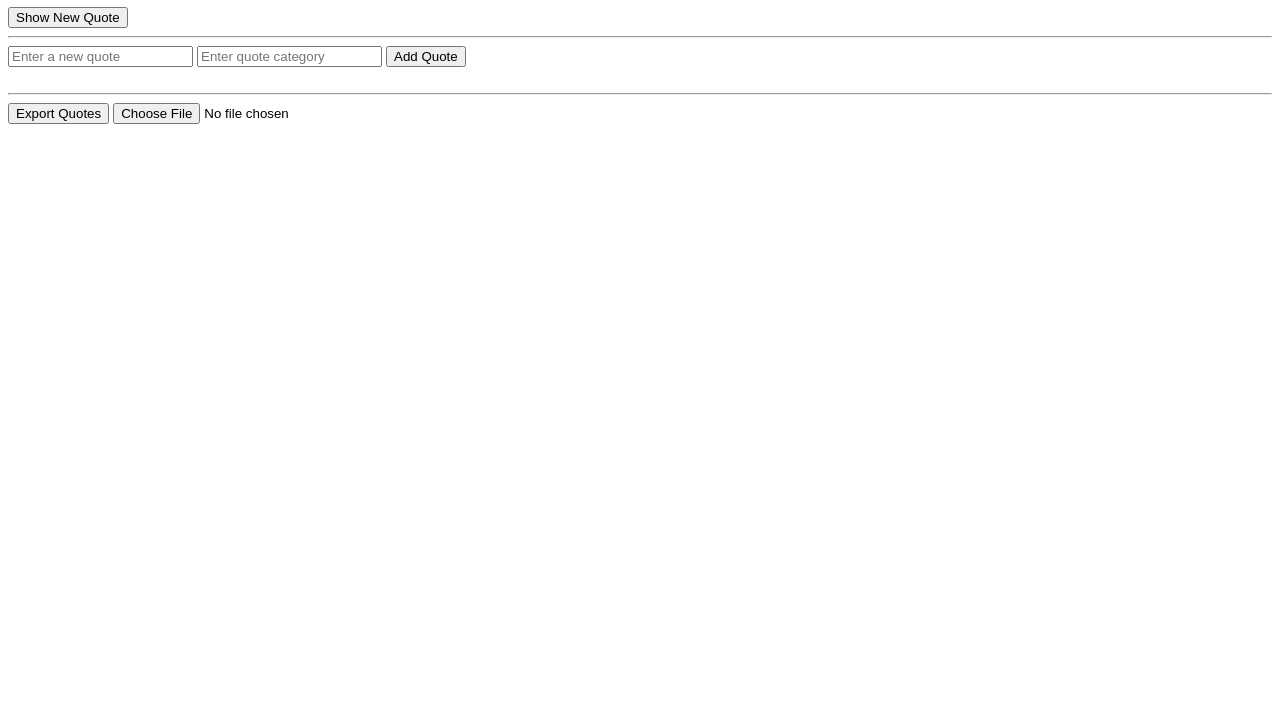
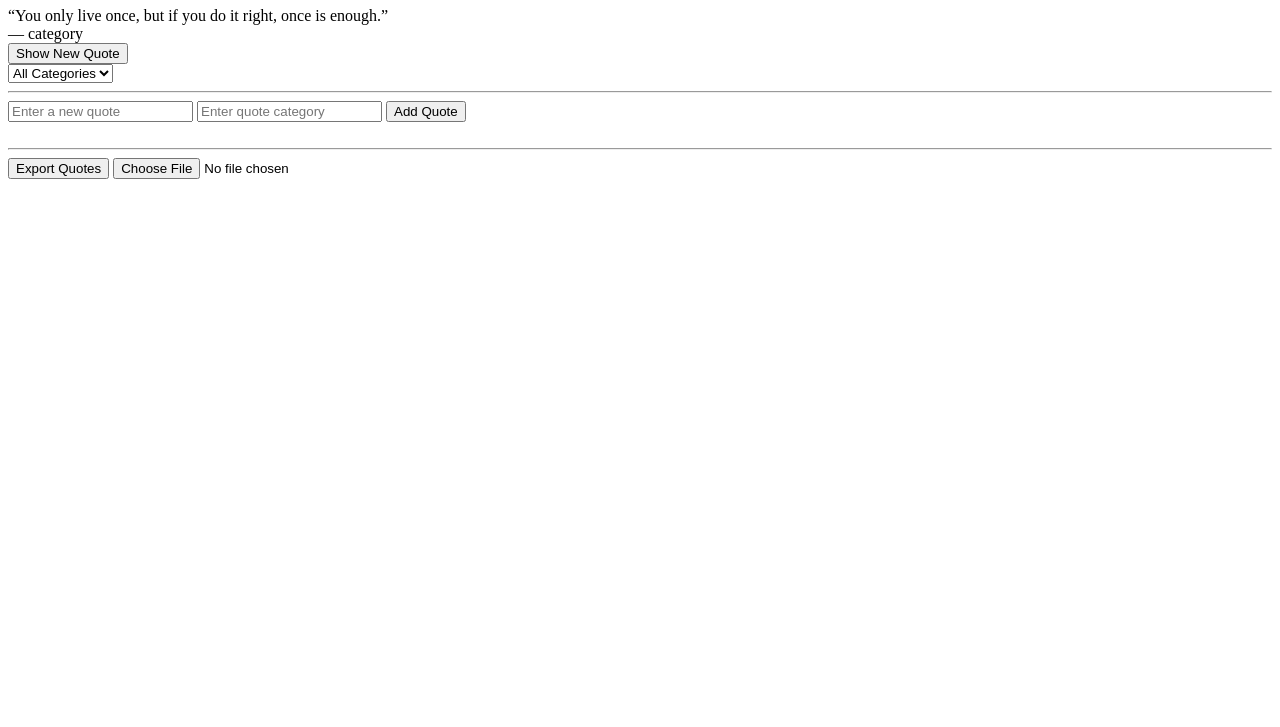
Before and after one commit to AhmedEssam0271/alx_fe_javascript, a plain HTML site: page dom-manipulation/index.html in a window 1280 px wide. Shown: the part 73-800 px from the top of the page. Drawn offline with Linux system fonts and the light colour scheme.

Commit message:
2. Creating a Dynamic Content Filtering System Using Web Storage and JSON

```diff
--- a/dom-manipulation/index.html
+++ b/dom-manipulation/index.html
@@ -1,8 +1,8 @@
 <!DOCTYPE html>
 <html lang="en">
 <head>
-    <meta charset="UTF-8" />
-    <meta name="viewport" content="width=device-width, initial-scale=1.0" />
+    <meta charset="UTF-8">
+    <meta name="viewport" content="width=device-width, initial-scale=1.0">
     <title>Dynamic Quote Generator</title>
 </head>
 <body>
@@ -11,14 +11,13 @@
     <div id="category"></div>
     <button id="newQuote">Show New Quote</button>
     <br />
+    <select id="categoryFilter" onchange="filterQuotes()">
+        <option value="all">All Categories</option>
+    </select>
     <hr />
     <div id="createAddQuoteFormChilde">
         <input id="newQuoteText" type="text" placeholder="Enter a new quote" />
-      <input
-        id="newQuoteCategory"
-        type="text"
-        placeholder="Enter quote category"
-      />
+        <input id="newQuoteCategory" type="text" placeholder="Enter quote category" />
         <button onclick="addQuotes()">Add Quote</button>
     </div>
     <br />
--- a/dom-manipulation/script.js
+++ b/dom-manipulation/script.js
@@ -21,127 +21,127 @@ let quotes = JSON.parse(localStorage.getItem("quotes")) || [
   },
   {
     text: "“You can't live your life for other people. You've got to do what's right for you, even if it hurts some people you love.”",
-    category: "— Nicholas Sparks",
+    category: "— category",
   },
   {
     text: "“Nothing is impossible, the word itself says 'I'm possible'!”",
-    category: "— Audrey Hepburn",
+    category: "— category",
   },
   {
     text: "“Live as if you were to die tomorrow. Learn as if you were to live forever.”",
-    category: "— Mahatma Gandhi",
+    category: "— category",
   },
   {
     text: "“The future belongs to those who believe in the beauty of their dreams.”",
-    category: "— Eleanor Roosevelt",
+    category: "— category",
   },
   {
     text: "“Be the change that you wish to see in the world.”",
-    category: "— Mahatma Gandhi",
+    category: "— category",
   },
   {
     text: "“No amount of regretting can change the past, and no amount of worrying can change the future.”",
-    category: "— Roy T. Bennett",
+    category: "— category",
   },
   {
     text: "“Take responsibility of your own happiness, never put it in other people’s hands.”",
-    category: "— Roy T. Bennett",
+    category: "— category",
   },
   {
     text: "“Life is about accepting the challenges along the way, choosing to keep moving forward, and savoring the journey.”",
-    category: "— Roy T. Bennett",
+    category: "— category",
   },
   {
     text: "“A random act of kindness, no matter how small, can make a tremendous impact on someone else's life.”",
-    category: "— Roy T. Bennett",
+    category: "— category",
   },
   {
     text: "“Though nobody can go back and make a new beginning, Anyone can start over and make a new ending.”",
-    category: "— Chico Xavier",
+    category: "— category",
   },
   {
     text: "“You see things; you say, 'Why?' But I dream things that never were; and I say 'Why not?”",
-    category: "— George Bernard Shaw",
+    category: "— category",
   },
   {
     text: "“Happiness is only real when shared”",
-    category: "— Jon Krakauer",
+    category: "— category",
   },
   {
     text: "“You never change your life until you step out of your comfort zone; change begins at the end of your comfort zone.”",
-    category: "— Roy T. Bennett",
+    category: "— category",
   },
   {
     text: "“Stop comparing yourself to other people, just choose to be happy and live your own life.”",
-    category: "— Roy T. Bennett",
+    category: "— category",
   },
   {
     text: "“Wanting to be someone else is a waste of the person you are.”",
-    category: "— Marilyn Monroe",
+    category: "— category",
   },
   {
     text: "“Incredible change happens in your life when you decide to take control of what you do have power over instead of craving control over what you don't.”",
-    category: "— Steve Maraboli",
+    category: "— category",
   },
   {
     text: "“Courage isn't having the strength to go on - it is going on when you don't have strength.”",
-    category: "— Napoleon Bonaparte",
+    category: "— category",
   },
   {
     text: "“The unhappiest people in this world, are those who care the most about what other people think.”",
-    category: "— C. JoyBell C.",
+    category: "— category",
   },
   {
     text: "“I am a part of all that I have met.”",
-    category: "— Alfred Tennyson",
+    category: "— category",
   },
   {
     text: "“Earth provides enough to satisfy every man's needs, but not every man's greed.”",
-    category: "— Mahatma Gandhi",
+    category: "— category",
   },
   {
     text: "“It’s your life; you don’t need someone’s permission to live the life you want. Be brave to live from your heart.”",
-    category: "— Roy T. Bennett",
+    category: "— category",
   },
   {
     text: "“My only advice is to stay aware, listen carefully, and yell for help if you need it.”",
-    category: "— Judy Blume",
+    category: "— category",
   },
   {
     text: "“It's hard to beat a person who never gives up.”",
-    category: "— George Herman Ruth",
+    category: "— category",
   },
   {
     text: "“Do what you love, love what you do, and with all your heart give yourself to it.”",
-    category: "— Roy T. Bennett",
+    category: "— category",
   },
   {
     text: "“Just because you can doesn't mean you should.”",
-    category: "— Sherrilyn Kenyon",
+    category: "— category",
   },
   {
     text: "“When someone tells me 'no' it doesn't mean I can't do it, it simply means I can't do it with them.”",
-    category: "— Karen E. Quinones Miller",
+    category: "— category",
   },
   {
     text: "“why trying so hard to fit in, when you're born to stand out?”",
-    category: "— Oliver James",
+    category: "— category",
   },
   {
     text: "“I must be willing to give up what I am in order to become what I will be.”",
-    category: "— Albert Einstein",
+    category: "— category",
   },
   {
     text: "“The only person who can pull me down is myself, and I'm not going to let myself pull me down anymore.”",
-    category: "— C. JoyBell C.",
+    category: "— category",
   },
   {
     text: "“You only live once, but if you do it right, once is enough.”",
-    category: "— Mae West",
+    category: "— category",
   },
   {
     text: "“It is better to be hated for what you are than to be loved for what you are not.”",
-    category: "— Andre Gide",
+    category: "— category",
   },
   {
     text: "“Life is what happens to us while we are making other plans.”",
@@ -186,15 +186,39 @@ let quotes = JSON.parse(localStorage.getItem("quotes")) || [
 ];
 
 let previousIndex = "";
+populateCategories();
+filterQuotes();
 
 function showRandomQuote() {
+  let filteredQuotes = getFilteredQuotes();
   let index = "";
   do {
-    index = Math.floor(Math.random() * quotes.length);
+    index = Math.floor(Math.random() * filteredQuotes.length);
   } while (previousIndex == index);
   previousIndex = index;
-  document.getElementById("quoteDisplay").innerHTML = quotes[index].text;
-  document.getElementById("category").innerHTML = quotes[index].category;
+  document.getElementById("quoteDisplay").innerHTML =
+    filteredQuotes[index].text;
+  document.getElementById("category").innerHTML =
+    filteredQuotes[index].category;
+}
+
+function getFilteredQuotes() {
+  const selectedCategory = document.getElementById("categoryFilter").value;
+  if (selectedCategory === "all") {
+    return quotes;
+  }
+  return quotes.filter((quote) => quote.category === selectedCategory);
+}
+
+function populateCategories() {
+  const uniqueCategories = [...new Set(quotes.map((quote) => quote.category))];
+  const categoryFilter = document.getElementById("categoryFilter");
+  uniqueCategories.forEach((category) => {
+    const option = document.createElement("option");
+    option.value = category;
+    option.text = category;
+    categoryFilter.add(option);
+  });
 }
 
 document.getElementById("newQuote").addEventListener("click", showRandomQuote);
@@ -219,6 +243,7 @@ document.getElementById("importFile").addEventListener("change", (event) => {
     const importedQuotes = JSON.parse(e.target.result);
     quotes = quotes.concat(importedQuotes);
     localStorage.setItem("quotes", JSON.stringify(quotes));
+    populateCategories();
     alert("Quotes imported successfully!");
   };
   reader.readAsText(file);
@@ -232,9 +257,14 @@ function addQuotes() {
     document.getElementById("quoteDisplay").innerHTML = text;
     document.getElementById("category").innerHTML = category;
     localStorage.setItem("quotes", JSON.stringify(quotes));
+    populateCategories();
   } else {
     alert("Please Enter A Quote And A category!");
   }
+}
+
+function filterQuotes() {
+  showRandomQuote();
 }
 
 window.onload = () => {
@@ -242,8 +272,15 @@ window.onload = () => {
     previousIndex = localStorage.getItem("lastQuoteIndex");
     showRandomQuote();
   }
+  const selectedCategory = localStorage.getItem("selectedCategory") || "all";
+  document.getElementById("categoryFilter").value = selectedCategory;
+  filterQuotes();
 };
 
 window.onunload = () => {
   localStorage.setItem("lastQuoteIndex", previousIndex);
+  localStorage.setItem(
+    "selectedCategory",
+    document.getElementById("categoryFilter").value
+  );
 };
```
Also changed, not shown: dom-manipulation/quotes (3).json (added, +122 -0 lines). Lines whose indentation alone changed are shown as unchanged.
